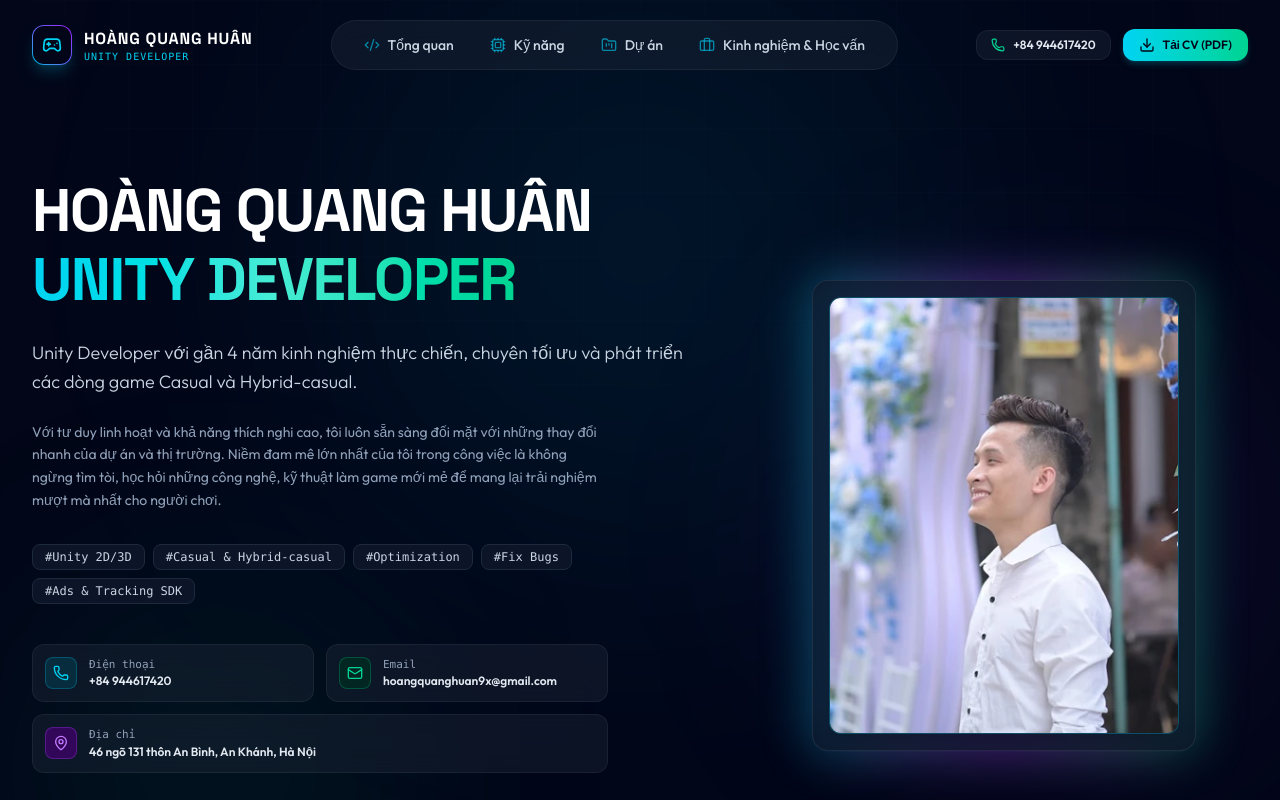
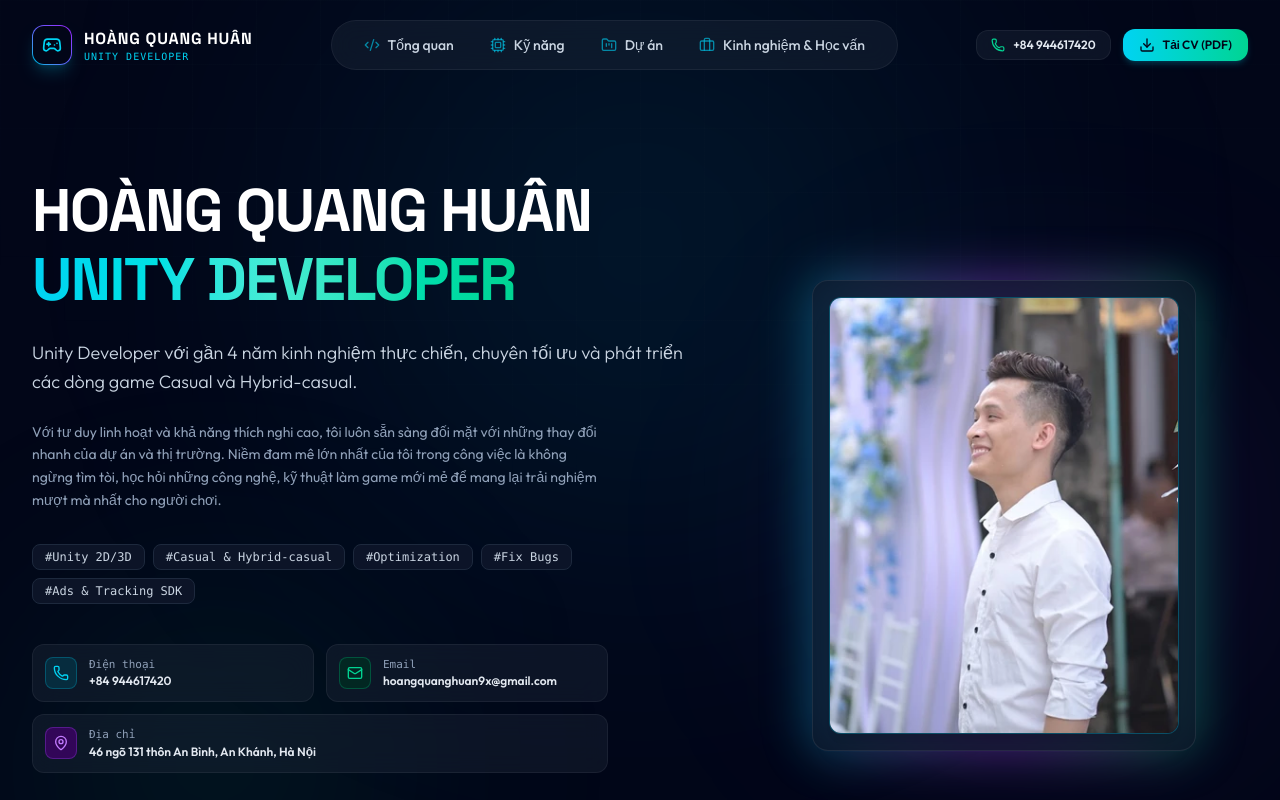
Before and after one commit to bon2ka4/Huan_CV, a React (Vite) app: page / in a window 1280 px wide. Shown: the top 800 px of the page. Built offline with nearby package versions, Linux system fonts and the light colour scheme.

Commit message:
style: set avatar object-position to object-bottom to focus on chest and shoulders

```diff
--- a/src/components/Hero.jsx
+++ b/src/components/Hero.jsx
@@ -126,7 +126,7 @@
                   <img
                     src={personalData.avatar}
                     alt={personalData.name}
-                    className="w-full h-full object-cover object-center"
+                    className="w-full h-full object-cover object-bottom"
                   />
                 </div>
 
```
